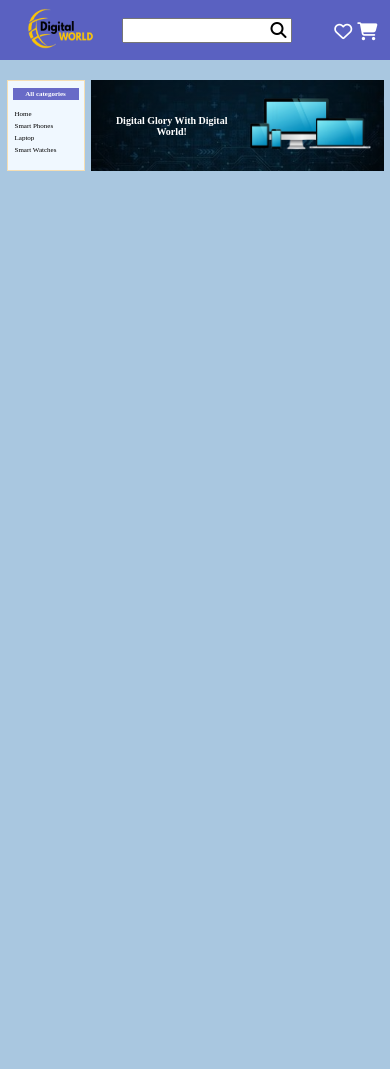
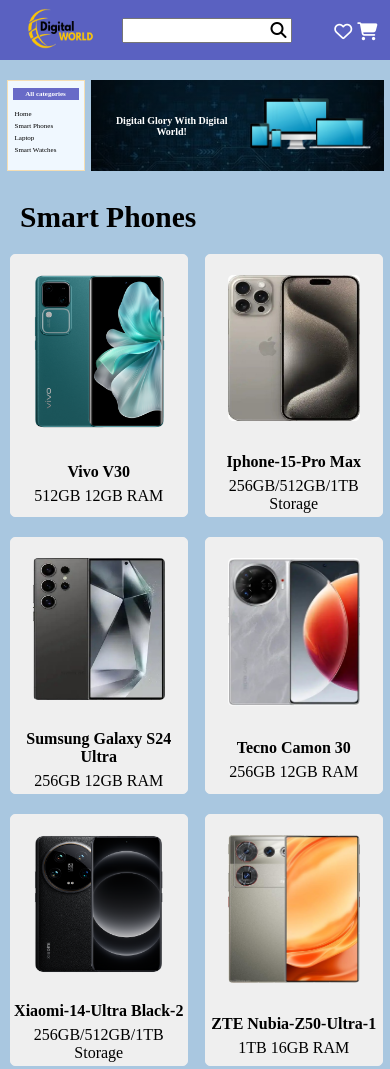
Before and after one commit to Itxadii161/task05-html-css-responsive-product-catalogue-website, a plain HTML site: page index.html in a window 390 px wide. Before the commit the page ends 844 px from the top, so only its background shows below. Drawn offline with Linux system fonts and the light colour scheme.

Commit message:
add smart phones

```diff
--- a/index.html
+++ b/index.html
@@ -33,5 +33,51 @@
             <img src="./digital.png" alt="" id="bg-image">
         </div>
      </div>
+     <!-- Smart Phones -->
+      <h2 id="mob-heading">Smart Phones</h2>
+      <div class="mobiles">
+        <div>
+            <img src="./Vivo V30.png" alt="">
+            <span>
+                <p>Vivo V30</p>
+                <p>512GB 12GB RAM</p>
+            </span>
+        </div>
+        <div>
+            <img src="./Iphone-13-Pro Max.jpg" alt="">
+            <span>
+                <p>Iphone-15-Pro Max</p>
+                <p>256GB/512GB/1TB Storage</p>
+            </span>
+        </div>
+        <div>
+            <img src="./samsung-galaxy-s24-ultra-6.jpg" alt="">
+            <span>
+                <p>Sumsung Galaxy S24 Ultra</p>
+                <p>256GB 12GB RAM</p>
+            </span>
+        </div>
+        <div>
+            <img src="./Tecno-Camon-30-12GB-256GB-Android-14.jpg" alt="">
+            <span>
+                <p>Tecno Camon 30</p>
+                <p>256GB 12GB RAM</p>
+            </span>
+        </div>
+        <div>
+            <img src="./Xiaomi-14-Ultra-Black-2.png" alt="">
+            <span>
+                <p>Xiaomi-14-Ultra Black-2</p>
+                <p>256GB/512GB/1TB Storage</p>
+            </span>
+        </div>
+        <div>
+            <img src="./zte-nubia-z50-ultra-1.jpg" alt="">
+            <span>
+                <p>ZTE Nubia-Z50-Ultra-1</p>
+                <p>1TB 16GB RAM</p>
+            </span>
+        </div>
+      </div>
 </body>
 </html>
--- a/style.css
+++ b/style.css
@@ -95,6 +95,42 @@ input{
     text-align: center;
     font-size: 28px;
 }
+/* Mobile or Smart Phone Section */
+#mob-heading{
+    margin-top: 60px;
+    margin-bottom: 10px;
+    padding: 10px 20px;
+}
+.mobiles{
+    display: grid;
+    grid-template-columns: 14% 14% 14% 14% 14% 14%;
+    justify-content: space-around;
+}
+.mobiles div{
+    display: grid;
+    justify-items: center;
+    border-radius: 5px;
+    background-color: #efefef;
+    border: 1px solid gainsboro;
+    text-align: center;
+    margin: 10px 0;
+}
+.mobiles div img{
+    width: 67%;
+    border-radius: 5px;
+    margin: 10px ;
+    background-color: transparent;
+}
+.mobiles span p{
+    padding: 3px;
+    font-size: small;
+}
+.mobiles span p:first-child{
+    font-weight: bold;
+}
+.mobiles:hover{
+
+}
 
  /* small size (1000-width) */
 @media(max-width:1000px) {
@@ -127,11 +163,35 @@ input{
 
     .bg-image h2{
         font-size: 22px;
+     }
+     /* .bg-image img{width: 45%;} */
+
+      /* Mobile or Smart Phone Section */
+
+      #mob-heading{
+        margin-top: 80px;
+        margin-bottom: 10px;
+        padding: 10px 20px;
     }
-     /* .bg-image img{width: 45%;} */
+    .mobiles{
+        grid-template-columns: 30% 30% 30%;
+        justify-content: space-around;
+    }
+    .mobiles div{
+        margin: 10px;
+        border: 1px solid #efefef;
+    }
+    .mobiles div img{
+        height: 90%;
+        width: 90%;
+    }
+    .mobiles span p{
+        font-size: medium;
+    }
+
 }
 
-/* for mobile */
+/* for mobile screen */
 
 @media(max-width:400px){
     /*Navagation  */
@@ -197,4 +257,26 @@ input{
             font-size: 10px;
         }
          /* .bg-image img{} */
+
+         /* Mobile or Smart Phone Section */
+
+      #mob-heading{
+        margin-top: 30px;
+        margin-bottom: 10px;
+        font-size: 3.5vh;
+        padding: 0px 20px;
     }
+    .mobiles{
+        grid-template-columns: 50% 50%;
+        justify-content: space-around;
+    }
+    .mobiles div{
+        width: 90%;
+        height: auto;
+    }
+    .mobiles div img{
+        width: 75%;
+        height: 75%;
+        margin-top: 20px;
+    }
+}
```
Also changed, not shown: Iphone-13-Pro Max.jpg (added), Tecno-Camon-30-12GB-256GB-Android-14.jpg (added), Vivo V30.png (added), Xiaomi-14-Ultra-Black-2.png (added), samsung-galaxy-s24-ultra-6.jpg (added), zte-nubia-z50-ultra-1.jpg (added).
